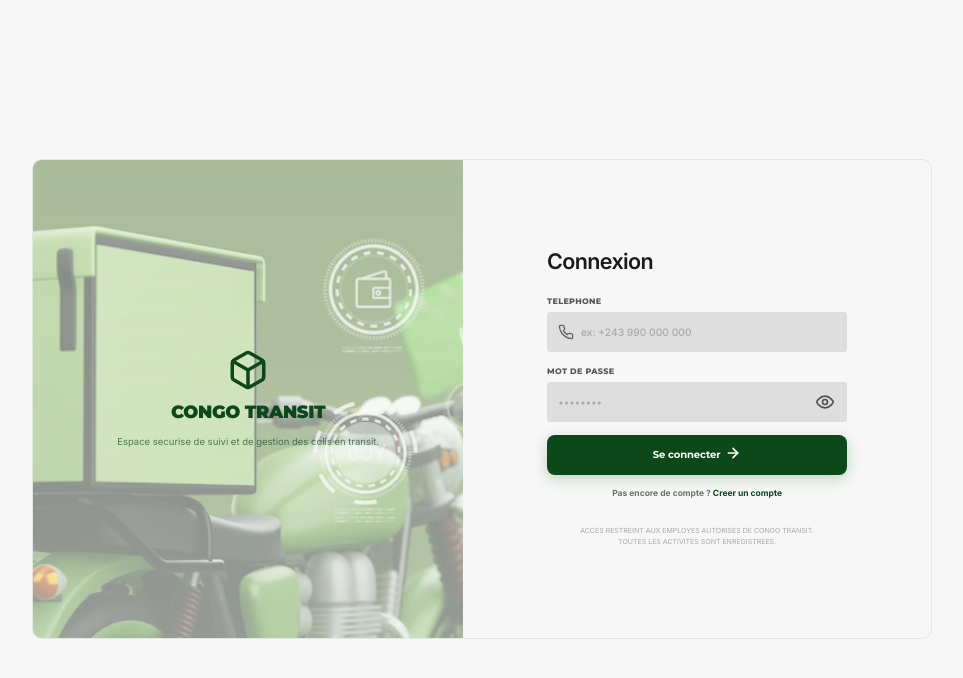
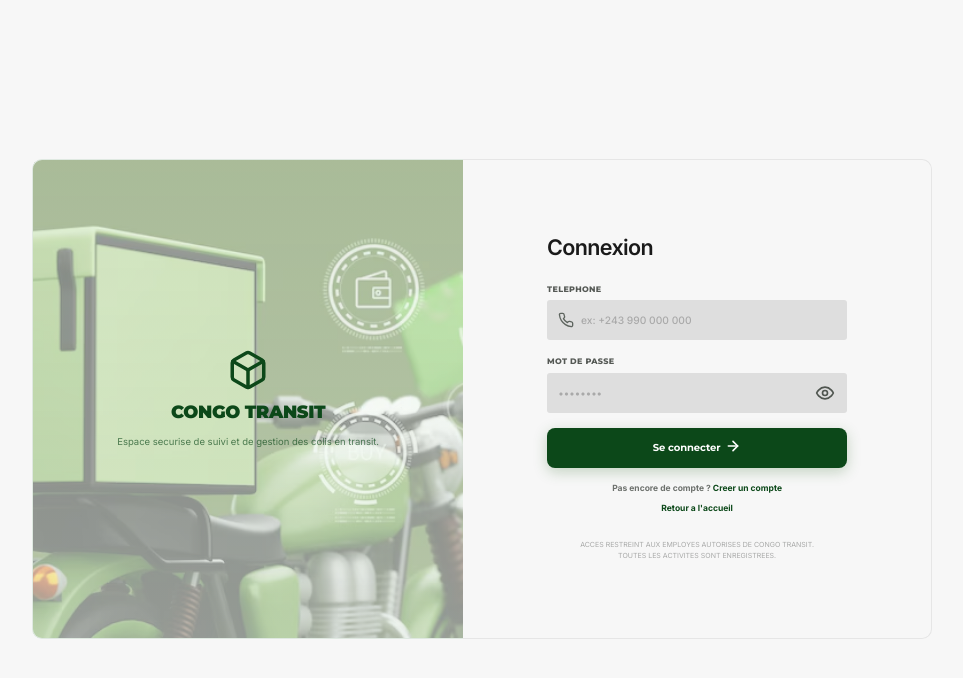
Before and after one commit to Ste-Verbeck-et-Fils/congotransit, a React (Vite) app: page /login in a window 1280 px wide. Shown: the top 678 px of the page, without its empty margins (158-1121 px from the left). Built offline with nearby package versions, Linux system fonts and the light colour scheme; no server answers.

Commit message:
feat: Add back link to home page on login and register

```diff
--- a/src/components/ui/Input.css
+++ b/src/components/ui/Input.css
@@ -66,7 +66,7 @@
 
 .input-login {
   gap: 0.45rem;
-  margin-bottom: 1rem;
+  margin-bottom: 1.18rem;
 }
 
 .input-login .input-label {
--- a/src/pages/Login.jsx
+++ b/src/pages/Login.jsx
@@ -143,6 +143,8 @@ const Login = () => {
               Pas encore de compte ?
               <Link to="/register"> Creer un compte</Link>
             </p>
+
+            <Link to="/" className="auth-home-link">Retour a l'accueil</Link>
           </form>
 
           <p className="login-footnote">
--- a/src/pages/Register.jsx
+++ b/src/pages/Register.jsx
@@ -209,6 +209,8 @@ const Register = () => {
               Deja inscrit ?
               <Link to="/login"> Se connecter</Link>
             </p>
+
+            <Link to="/" className="auth-home-link">Retour a l'accueil</Link>
           </form>
 
           <p className="login-footnote">
--- a/src/styles/Login.css
+++ b/src/styles/Login.css
@@ -22,6 +22,21 @@
   display: flex;
   flex-direction: column;
   padding: 4.2rem 1.35rem 1.8rem;
+}
+
+.auth-home-link {
+  display: inline-flex;
+  justify-content: center;
+  margin-top: 0.7rem;
+  color: var(--color-primary);
+  font-size: 0.68rem;
+  font-weight: 800;
+  line-height: 1.3;
+  text-decoration: none;
+}
+
+.auth-home-link:hover {
+  text-decoration: underline;
 }
 
 .login-mobile-brand {
@@ -103,7 +118,7 @@
   font-size: 0.64rem;
   font-weight: 700;
   line-height: 1.35;
-  margin: -0.25rem 0 0.65rem;
+  margin: -0.1rem 0 0.85rem;
 }
 
 .login-message-success {
@@ -125,7 +140,7 @@
 }
 
 .auth-switch {
-  margin-top: 1rem;
+  margin-top: 1.15rem;
   color: #6d716d;
   font-size: 0.68rem;
   font-weight: 700;
@@ -238,7 +253,7 @@
   }
 
   .login-form h1 {
-    margin-bottom: 1.65rem;
+    margin-bottom: 1.85rem;
   }
 
   .auth-title-row h1 {
```
